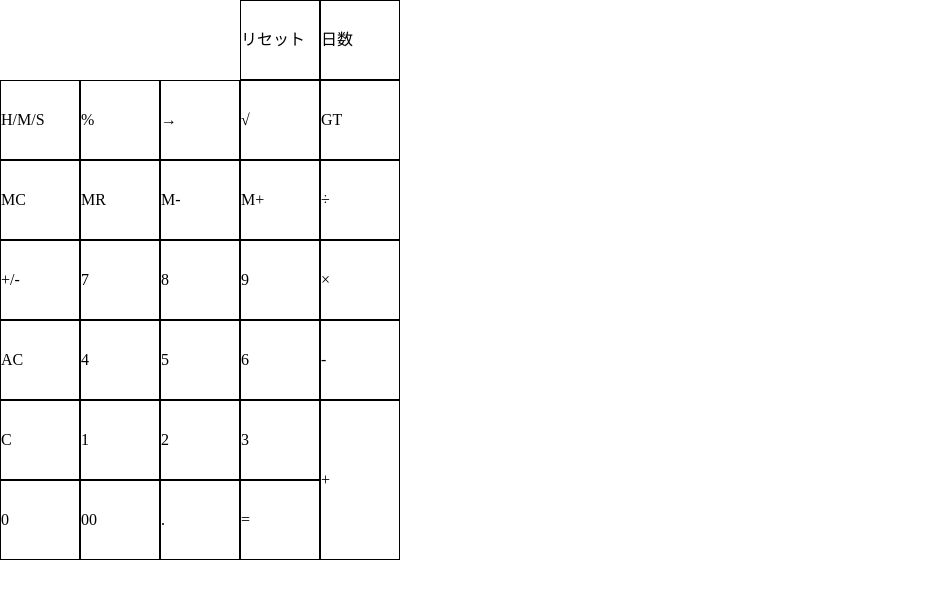
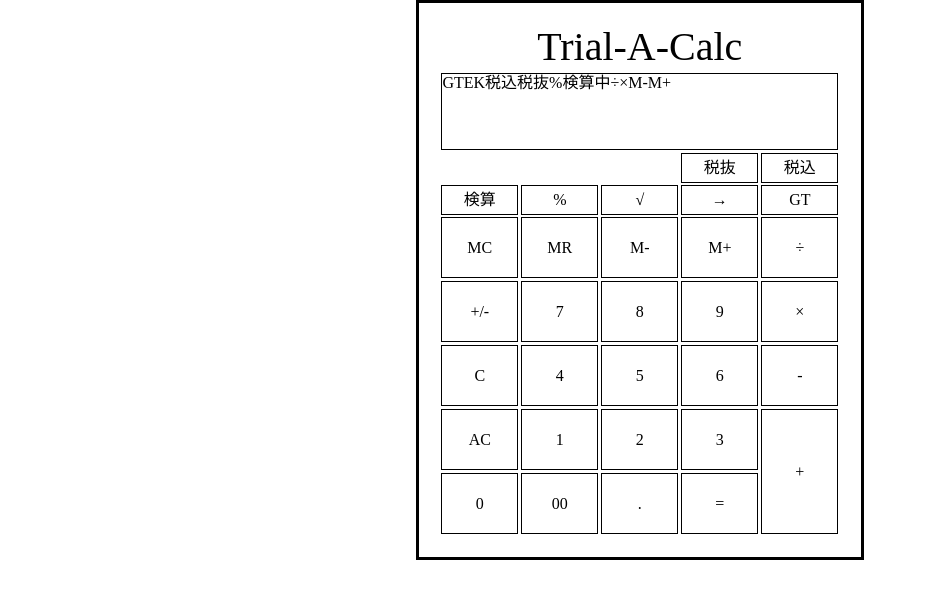
Before and after one commit to LordRyu-Dev/Trial-A-Calc, a plain HTML site: page index.html in a window 1280 px wide. Shown: the whole page, without its empty margins (0-927 px from the left). Drawn offline with Linux system fonts and the light colour scheme.

Commit message:
レイアウト変更

```diff
--- a/index.html
+++ b/index.html
@@ -7,41 +7,74 @@
 		<link href="./styles/style.css" rel="stylesheet" />
 	</head>
 	<body>
-		<div class="keys">
-			<div class="short"></div>
-			<button class="short">H/M/S</button>
-			<button>MC</button>
-			<button>+/-</button>
-			<button>AC</button>
-			<button>C</button>
-			<button>0</button>
-			<div class="short"></div>
-			<button class="short">%</button>
-			<button>MR</button>
-			<button>7</button>
-			<button>4</button>
-			<button>1</button>
-			<button>00</button>
-			<div class="short"></div>
-			<button class="short">→</button>
-			<button>M-</button>
-			<button>8</button>
-			<button>5</button>
-			<button>2</button>
-			<button>.</button>
-			<button class="short">リセット</button>
-			<button class="short">√</button>
-			<button>M+</button>
-			<button>9</button>
-			<button>6</button>
-			<button>3</button>
-			<button>=</button>
-			<button class="short">日数</button>
-			<button class="short">GT</button>
-			<button>÷</button>
-			<button>×</button>
-			<button>-</button>
-			<button class="tall">+</button>
+		<div class="calc">
+			<h1 class="logo">Trial-A-Calc</h1>
+			<div class="panelSpace">
+				<div class="panel">
+					<div class="status">
+						<div class="icon">GT</div>
+						<div class="icon">E</div>
+						<div class="icon">K</div>
+						<div class="icon">税込</div>
+						<div class="icon">税抜</div>
+						<div class="icon">%</div>
+						<div class="icon">検算中</div>
+						<div class="icon">÷</div>
+						<div class="icon">×</div>
+						<div class="icon">M</div>
+						<div class="icon">-</div>
+						<div class="icon">M</div>
+						<div class="icon">+</div>
+					</div>
+					<div class="number"></div>
+				</div>
+			</div>
+			<div class="keys">
+				<div class="keyColumn">
+					<div class="short"></div>
+					<button id="check" class="short">検算</button>
+					<button id="memoryClear">MC</button>
+					<button id="signChange">+/-</button>
+					<button id="clear">C</button>
+					<button id="allClear">AC</button>
+					<button id="zero">0</button>
+				</div>
+				<div class="keyColumn">
+					<div class="short"></div>
+					<button id="percent" class="short">%</button>
+					<button id="memoryRecall">MR</button>
+					<button id="seven">7</button>
+					<button id="four">4</button>
+					<button id="one">1</button>
+					<button id="doubleZero">00</button>
+				</div>
+				<div class="keyColumn">
+					<div class="short"></div>
+					<button id="squareRoot" class="short">√</button>
+					<button id="memoryMinus">M-</button>
+					<button id="eight">8</button>
+					<button id="five">5</button>
+					<button id="two">2</button>
+					<button id="point">.</button>
+				</div>
+				<div class="keyColumn">
+					<button id="tax-ex" class="short">税抜</button>
+					<button id="carryDown" class="short">→</button>
+					<button id="memoryPlus">M+</button>
+					<button id="nine">9</button>
+					<button id="six">6</button>
+					<button id="three">3</button>
+					<button id="equal">=</button>
+				</div>
+				<div class="keyColumn">
+					<button id="tax-in" class="short">税込</button>
+					<button id="grandTotal" class="short">GT</button>
+					<button id="division">÷</button>
+					<button id="multiplication">×</button>
+					<button id="subtraction">-</button>
+					<button id="addition" class="tall">+</button>
+				</div>
+			</div>
 		</div>
 	</body>
 </html>
--- a/styles/style.css
+++ b/styles/style.css
@@ -1,28 +1,83 @@
 @charset "utf-8";
 @import url(reset.css);
 
-.keys {
+html {
+	font-size: 16px;
+}
+
+div.calc {
+	width: 28rem;
+	height: 35rem;
 	display: flex;
+	text-align: center;
+	margin: auto;
+	padding: 1.3rem;
 	flex-direction: column;
+	border: solid black 0.2rem;
+}
+
+h1.logo {
+	width: 25rem;
+	height: 3rem;
+	text-align: center;
+	display: block;
+	font-size: 2.5rem;
+}
+
+div.keys {
+	display: flex;
+	flex-direction: row;
 	flex-wrap: wrap;
 	align-content: center;
 	width: 25rem;
-	height: 35rem;
+	height: 24rem;
 }
 
-.keys div {
-	appearance: none;
+div.keyColumn {
+	display: flex;
+	flex-direction: column;
 	width: 5rem;
-	height: 5rem;
+	height: 24rem;
 }
 
 .keys button {
 	appearance: none;
-	width: 5rem;
-	height: 5rem;
-	border: solid black 1px;
+	width: 4.8rem;
+	height: 3.8rem;
+	margin: 0.1rem;
+	border: solid black 0.1rem;
+}
+
+div.short,
+button.short {
+	height: 1.9rem;
+	margin: 0.05rem 0.1rem;
 }
 
 button.tall {
-	height: 10rem;
+	height: 7.8rem;
 }
+
+.panelSpace {
+	width: 25rem;
+	height: 5rem;
+}
+
+.panel {
+	width: 24.8rem;
+	height: 4.8rem;
+	margin: 0.1rem;
+	border: solid black 0.1rem;
+}
+
+.status {
+	width: 24.6rem;
+	height: 0.8rem;
+	margin-bottom: 0.1rem;
+	display: flex;
+}
+
+.number {
+	width: 24.6rem;
+	height: 3.7rem;
+}
```
Also changed, not shown: 1 other file.
